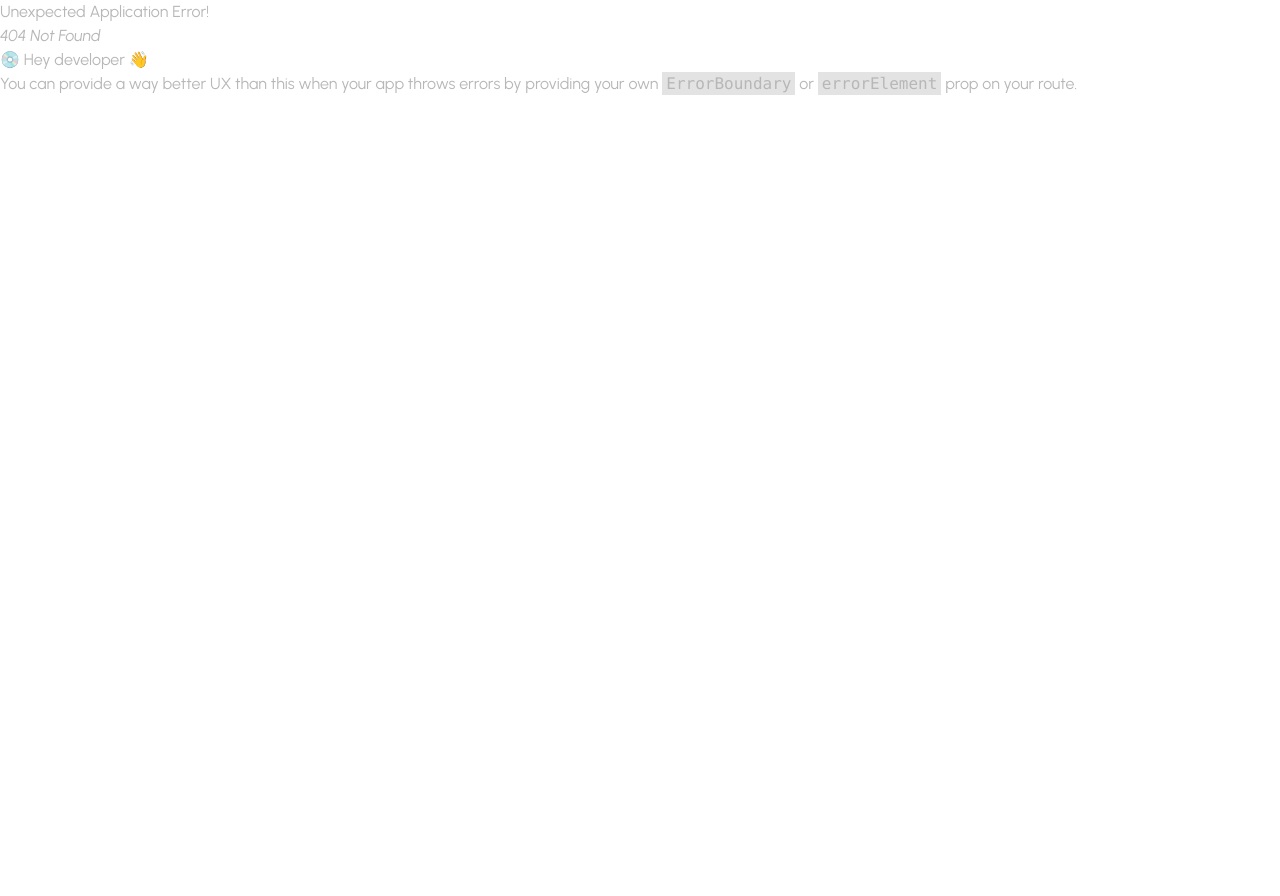
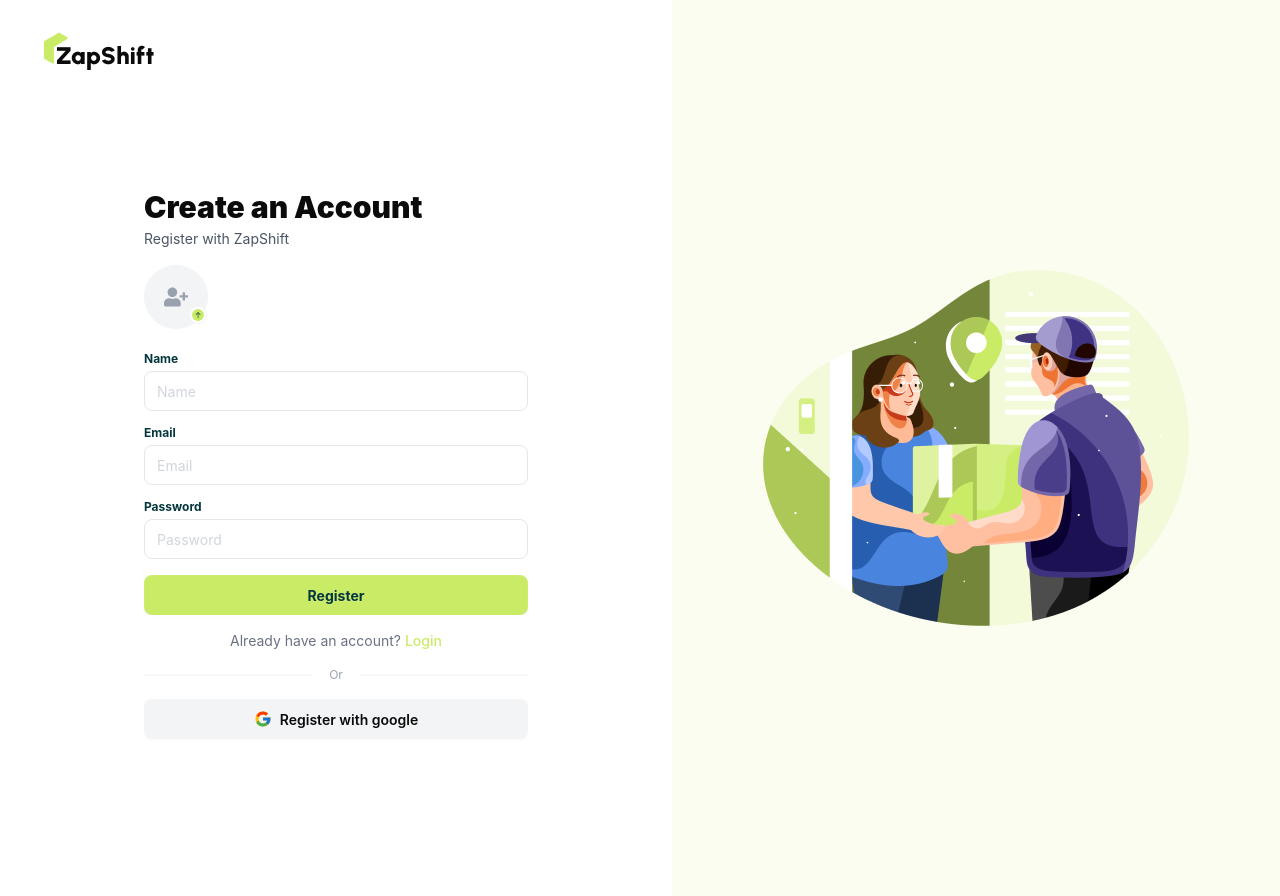
Before and after one commit to 30526/zap-shift-client, a React (Vite) app: page /register in a window 1280 px wide. Before the commit this address had no page. Before the commit the page ends 800 px from the top, so only its background shows below. Built offline with nearby package versions, Linux system fonts and the light colour scheme.

Commit message:
created login and regester page and routes and set up initial registration page setup with regester form

```diff
--- a/package.json
+++ b/package.json
@@ -16,6 +16,7 @@
     "react": "^19.2.4",
     "react-dom": "^19.2.4",
     "react-fast-marquee": "^1.6.5",
+    "react-hook-form": "^7.75.0",
     "react-hot-toast": "^2.6.0",
     "react-icons": "^5.6.0",
     "react-leaflet": "^5.0.0-rc.2",
--- /dev/null
+++ b/src/layout/AuthLayout.jsx
@@ -0,0 +1,22 @@
+import React from "react";
+import Logo from "../components/Logo/Logo";
+import { Outlet } from "react-router";
+import authImage from "../assets/authImage.png";
+
+const AuthLayout = () => {
+  return (
+    <div className="max-w-7xl mx-auto min-h-screen flex flex-col">
+      <div className="flex flex-col-reverse md:flex-row flex-1">
+        <div className="flex-1 p-8">
+          <Logo />
+          <Outlet />
+        </div>
+        <div className="flex-1 bg-primary/10 w-full flex items-center justify-center">
+          <img src={authImage} alt="Auth Image" className="max-w-full h-auto" />
+        </div>
+      </div>
+    </div>
+  );
+};
+
+export default AuthLayout;
--- /dev/null
+++ b/src/pages/Auth/Login/Login.jsx
@@ -0,0 +1,7 @@
+import React from "react";
+
+const Login = () => {
+  return <div>Login</div>;
+};
+
+export default Login;
--- /dev/null
+++ b/src/pages/Auth/Register/Register.jsx
@@ -0,0 +1,129 @@
+import { FcGoogle } from "react-icons/fc";
+import { FaUserPlus } from "react-icons/fa";
+import { useForm } from "react-hook-form";
+
+const Register = () => {
+  const {
+    register,
+    handleSubmit,
+    formState: { errors },
+  } = useForm();
+  const handleRegistration = (data) => {
+    console.log(data);
+  };
+
+  return (
+    <div className="min-h-screen flex items-center justify-center bg-white p-4 font-sans">
+      <div className="w-full max-w-sm">
+        {/* Header Section */}
+        <div className="mb-4">
+          <h1 className="text-3xl font-black text-black mb-1">
+            Create an Account
+          </h1>
+          <p className="text-sm text-gray-600">Register with ZapShift</p>
+        </div>
+
+        {/* Profile Upload Placeholder */}
+        <div className="mb-4">
+          <div className="w-16 h-16 bg-gray-100 rounded-full flex items-center justify-center relative border border-gray-100">
+            <FaUserPlus className="text-gray-400 text-2xl" />
+            <div className="absolute bottom-1 right-0 bg-white rounded-full p-0.5 border border-gray-100">
+              <div className="w-3 h-3 bg-primary rounded-full flex items-center justify-center">
+                <span className="text-[8px] text-secondary">↑</span>
+              </div>
+            </div>
+          </div>
+        </div>
+
+        {/* Form Section */}
+        <form className="space-y-2" onSubmit={handleSubmit(handleRegistration)}>
+          <div className="form-control">
+            <label className="label py-1">
+              <span className="label-text font-bold text-secondary text-xs">
+                Name
+              </span>
+            </label>
+            <input
+              type="text"
+              placeholder="Name"
+              className="input input-bordered text-accent w-full h-10 rounded-lg bg-white border-gray-200 focus:border-primary focus:outline-none placeholder:text-gray-300 text-sm"
+              {...register("name", {
+                required: true,
+                minLength: 3,
+                maxLength: 20,
+              })}
+            />
+          </div>
+
+          <div className="form-control">
+            <label className="label py-1">
+              <span className="label-text font-bold text-secondary text-xs">
+                Email
+              </span>
+            </label>
+            <input
+              type="email"
+              placeholder="Email"
+              className="input input-bordered text-accent w-full h-10 rounded-lg bg-white border-gray-200 focus:border-primary focus:outline-none placeholder:text-gray-300 text-sm"
+              {...register("email", {
+                required: true,
+                pattern: /^\S+@\S+\.\S+$/,
+              })}
+            />
+            {errors.email?.type === "required" && (
+              <p className="text-red-500 text-xs">Email is required</p>
+            )}
+            {errors.email?.type === "pattern" && (
+              <p className="text-red-500 text-xs">Please enter a valid email</p>
+            )}
+          </div>
+
+          <div className="form-control">
+            <label className="label py-1">
+              <span className="label-text font-bold text-secondary text-xs">
+                Password
+              </span>
+            </label>
+            <input
+              type="password"
+              placeholder="Password"
+              className="input input-bordered text-accent w-full h-10 rounded-lg bg-white border-gray-200 focus:border-primary focus:outline-none placeholder:text-gray-300 text-sm"
+              {...register("password", { required: true, minLength: 6 })}
+            />
+            {errors.password?.type === "required" && (
+              <p className="text-red-500 text-xs">Password is required</p>
+            )}
+            {errors.password?.type === "minLength" && (
+              <p className="text-red-500 text-xs">
+                Password must be at least 6 characters
+              </p>
+            )}
+          </div>
+
+          <button className="btn w-full bg-primary hover:bg-primary/90 border-none text-secondary font-bold rounded-lg h-10 min-h-[40px] mt-2">
+            Register
+          </button>
+        </form>
+
+        {/* Footer Links */}
+        <div className="text-center mt-4">
+          <p className="text-sm text-gray-500">
+            Already have an account?{" "}
+            <span className="text-primary font-medium cursor-pointer">
+              Login
+            </span>
+          </p>
+          <div className="divider text-gray-400 text-xs my-4">Or</div>
+
+          {/* Google Register */}
+          <button className="btn w-full bg-gray-100 hover:bg-gray-200 border-none text-black font-semibold rounded-lg h-10 min-h-[40px] flex items-center justify-center gap-2 normal-case">
+            <FcGoogle className="text-lg" />
+            Register with google
+          </button>
+        </div>
+      </div>
+    </div>
+  );
+};
+
+export default Register;
--- a/src/routes/router.jsx
+++ b/src/routes/router.jsx
@@ -2,6 +2,9 @@ import { createBrowserRouter } from "react-router";
 import RootLayout from "../layout/RootLayout";
 import Home from "../pages/Home/Home/Home";
 import Coverage from "../pages/Coverage/Coverage";
+import AuthLayout from "../layout/AuthLayout";
+import Login from "../pages/Auth/Login/Login";
+import Register from "../pages/Auth/Register/Register";
 
 export const router = createBrowserRouter([
   {
@@ -20,4 +23,18 @@ export const router = createBrowserRouter([
       },
     ],
   },
+  {
+    path: "/",
+    Component: AuthLayout,
+    children: [
+      {
+        path: "login",
+        Component: Login,
+      },
+      {
+        path: "register",
+        Component: Register,
+      },
+    ],
+  },
 ]);
```
Also changed, not shown: 1 other file (tests, documents, lock files or other folders).
